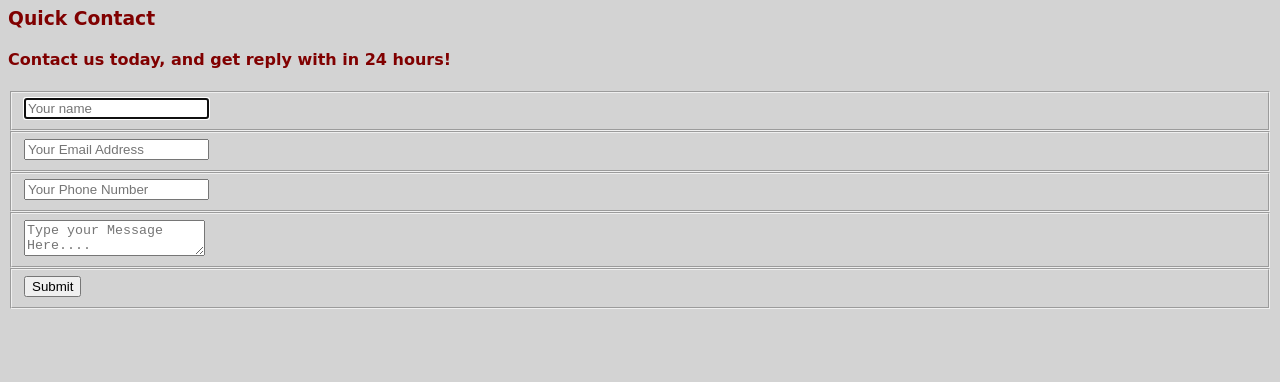
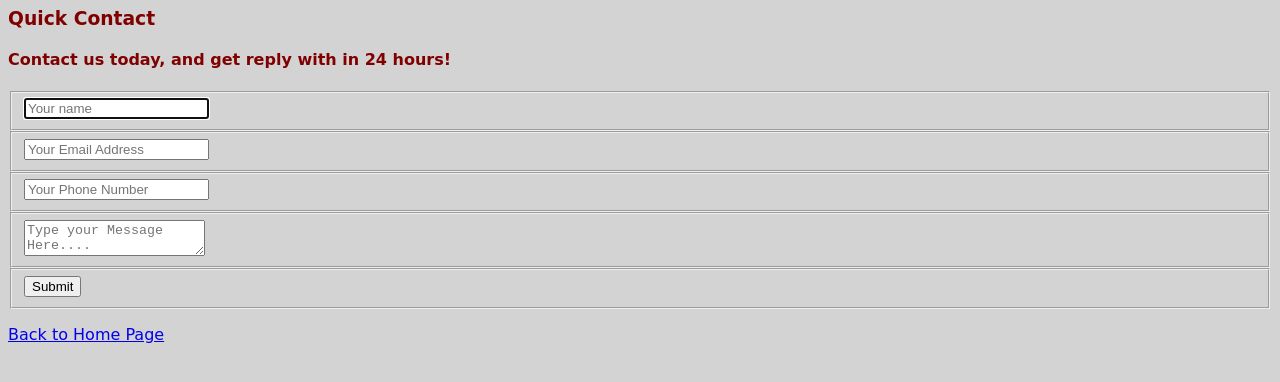
Before and after one commit to laurengodwin/web-dev-hw, a plain HTML site: page project-3/contact.html in a window 1280 px wide. Drawn offline with Linux system fonts and the light colour scheme.

Commit message:
home page

```diff
--- a/project-3/contact.html
+++ b/project-3/contact.html
@@ -23,5 +23,5 @@
       <button name="submit" type="submit" id="contact-submit" data-submit="...Sending">Submit</button>
     </fieldset>
   </form>
-
 </div>
+<p><a href="index.html">Back to Home Page</a></p>
```
